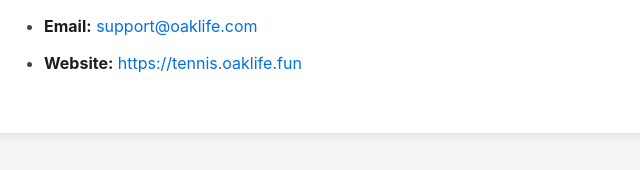
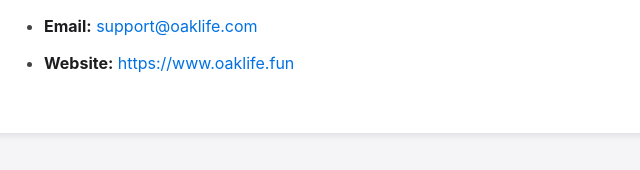
Before and after one commit to itlabs/oaklife, a plain HTML site: page privacy.html in a window 1280 px wide. Shown: the part 1730-1900 px from the top of the page, 276-916 px from the left. Drawn offline with Linux system fonts and the light colour scheme.

Commit message:
change domain from tennis.oaklife.fun to www.oaklife.fun

```diff
--- a/privacy.html
+++ b/privacy.html
@@ -167,7 +167,7 @@
             <p>If you have questions about this Privacy Policy or your data, please contact us at:</p>
             <ul>
                 <li><strong>Email:</strong> <a href="mailto:support@oaklife.com">support@oaklife.com</a></li>
-                <li><strong>Website:</strong> <a href="https://tennis.oaklife.fun">https://tennis.oaklife.fun</a></li>
+                <li><strong>Website:</strong> <a href="https://www.oaklife.fun">https://www.oaklife.fun</a></li>
             </ul>
         </div>
 
```
